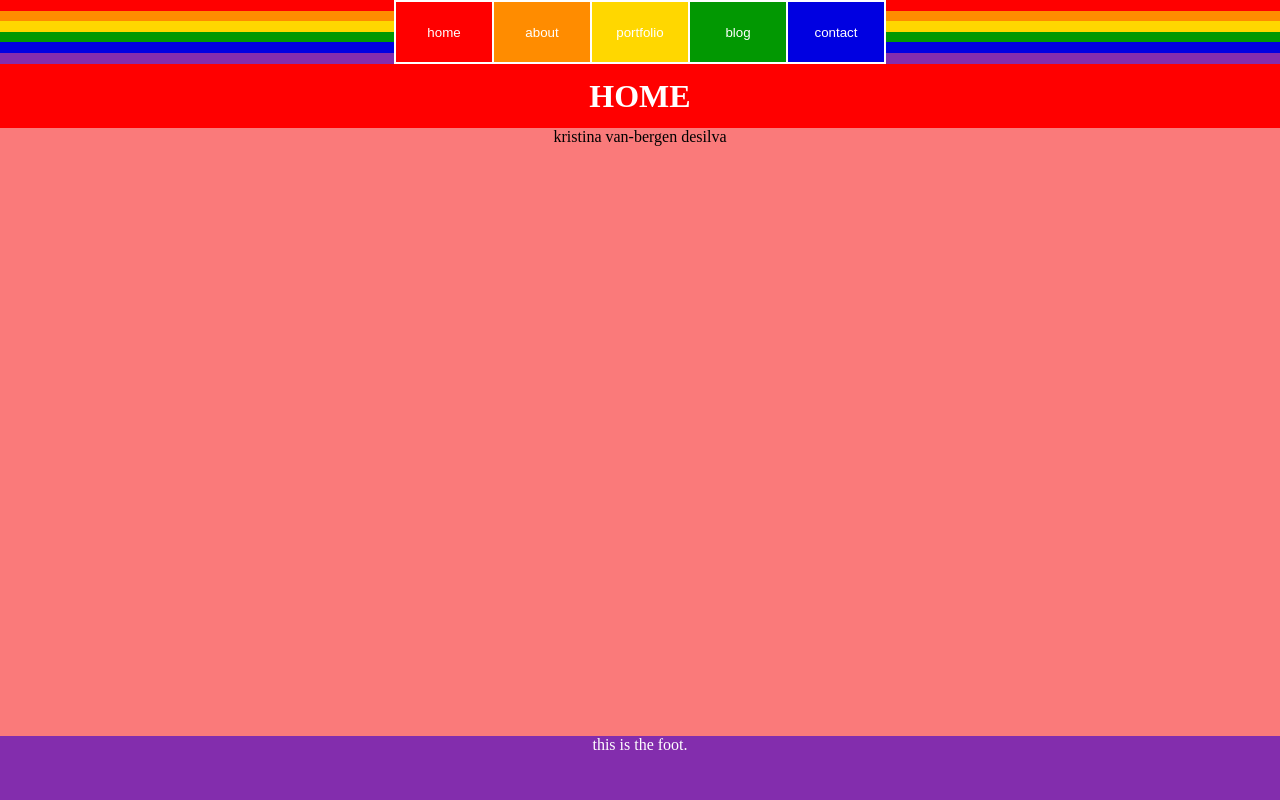
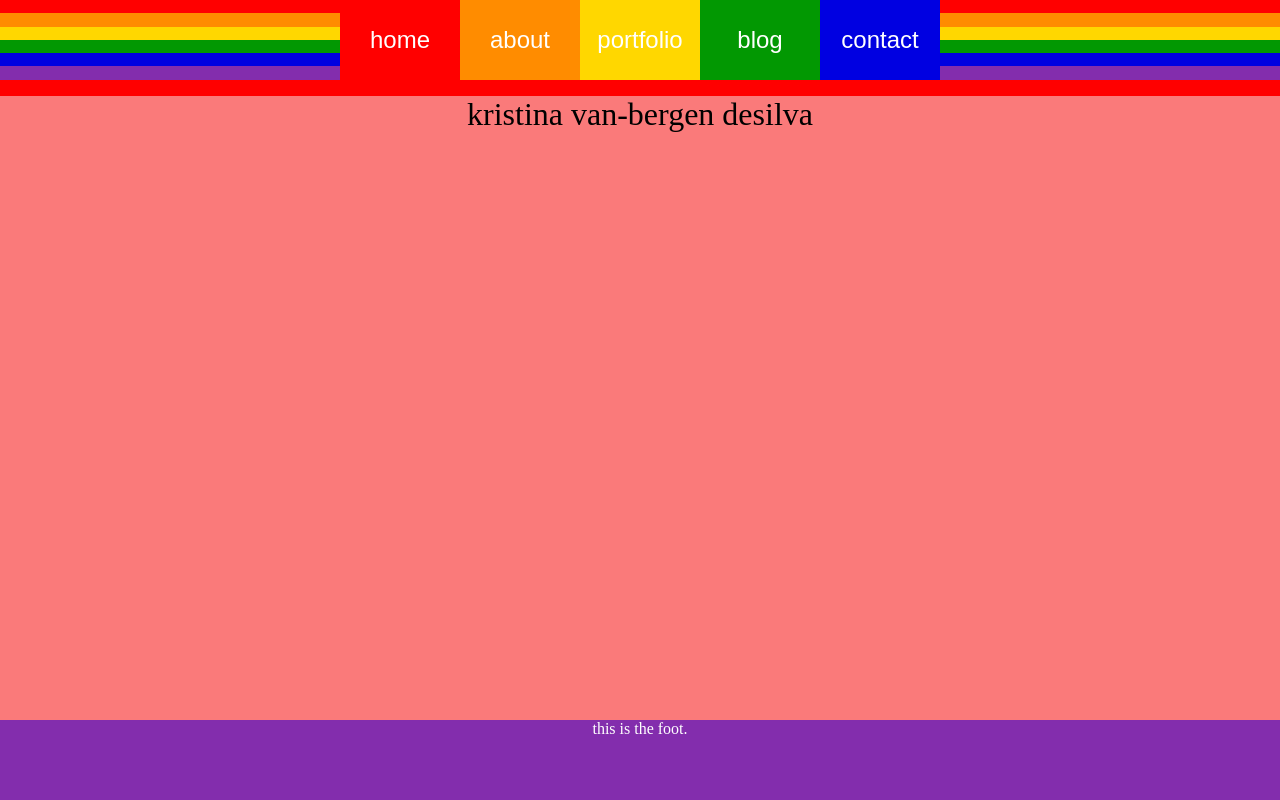
Before and after one commit to kavdesilva/portfolio_v.1, a React (Create React App) app in the folder client/: page / in a window 1280 px wide. Shown: the top 800 px of the page. Built offline with nearby package versions, Linux system fonts and the light colour scheme.

Commit message:
more styling, i think its getting weirder.

```diff
--- a/client/src/App.css
+++ b/client/src/App.css
@@ -3,50 +3,54 @@
   margin: 0 auto;
 }
 
-main {
-  width: 100%;
-}
-
-.scroll-to h1 {
-  height: 8rem;
-  line-height: 12rem;
-  background-color: rgb(255, 255, 255);
-  color: rgb(255, 255, 255);
-}
-
-section {
-  height: 48rem;
-}
-
 .nav {
   position: fixed;
   width: 100%;
-  /* background-image: url('/Users/kristinadesilva/Desktop/GA/unit04/portfolio_v.1/client/assets/pride.jpeg');
-  background-size: contain; */
   background: linear-gradient(rgb(255, 0, 0) 16.6%,
                               rgb(255, 140, 0) 16.6%, rgb(255, 140, 0) 33.2%,
                               rgb(255, 215, 0) 33.2%, rgb(255, 215, 0) 49.8%,
                               rgb(2, 152, 2) 49.8%, rgb(2, 152, 2) 66.4%,
                               rgb(0, 0, 225) 66.4%, rgb(0, 0, 225) 83%,
                               rgb(131, 45, 173) 83%, rgb(131, 45, 173) 100%);
-  top: 0;
 }
 
 .footer {
   position: fixed;
-  height: 4rem;
+  height: 5rem;
   width: 100%;
   background-color: rgb(131, 45, 173);
   color: rgb(255, 255, 255);
   bottom: 0;
 }
 
-button {
-  height: 4rem;
-  width: 100px;
+.scroll-to h1 {
+  height: 6rem;
+  background-color: rgb(255, 255, 255);
   color: rgb(255, 255, 255);
-  border: 2px solid white;
-  margin-inline: -1px;
+  font-size: 5rem;
+  font-weight: bolder;
+}
+
+section {
+  height: 50rem;
+  font-size: 2rem;
+}
+
+.buttons-container {
+  display: grid;
+  grid-template-columns: 20% 20% 20% 20% 20%;
+  width: 600px;
+}
+
+.button {
+  height: 5rem;
+  width: 120px;
+  color: rgb(255, 255, 255);
+  font-size: 1.5rem;
+  font-family: sans-serif;
+  display: flex;
+  align-items: center;
+  justify-content: center;
 }
 
 .home, .home h1 {
@@ -87,5 +91,5 @@ button {
 
 .contact section {
   background-color: rgb(108, 108, 252);
-  margin-bottom: 4rem;
+  margin-bottom: 5rem;
 }
--- a/client/src/components/Blog.jsx
+++ b/client/src/components/Blog.jsx
@@ -3,7 +3,7 @@ const Blog = ({ blogRef }) => {
         <div className="scroll-to blog" ref={blogRef}>
             <h1>BLOG</h1>
             <section>
-                <p>kristina van-bergen desilva</p>
+                <p>blog stuff</p>
             </section>
         </div>
     )
--- a/client/src/components/Nav.jsx
+++ b/client/src/components/Nav.jsx
@@ -3,11 +3,14 @@ import { useRef } from 'react'
 const Nav = ({ handleClickHome, handleClickAbout, handleClickPortfolio, handleClickBlog, handleClickContact}) => {
     return (
         <div className="nav">
-            <button className='home' onClick={handleClickHome}>home</button>
-            <button className='about' onClick={handleClickAbout}>about</button>
-            <button className='portfolio' onClick={handleClickPortfolio}>portfolio</button>
-            <button className='blog' onClick={handleClickBlog}>blog</button>
-            <button className='contact' onClick={handleClickContact}>contact</button>
+            <div className='buttons-container'>
+                <div className='home button' onClick={handleClickHome}>home</div>
+                <div className='about button' onClick={handleClickAbout}>about</div>
+                <div className='portfolio button' onClick={handleClickPortfolio}>portfolio</div>
+                <div className='blog button' onClick={handleClickBlog}>blog</div>
+                <div className='contact button' onClick={handleClickContact}>contact</div>
+            </div>
+
         </div>
     )
 }
```
